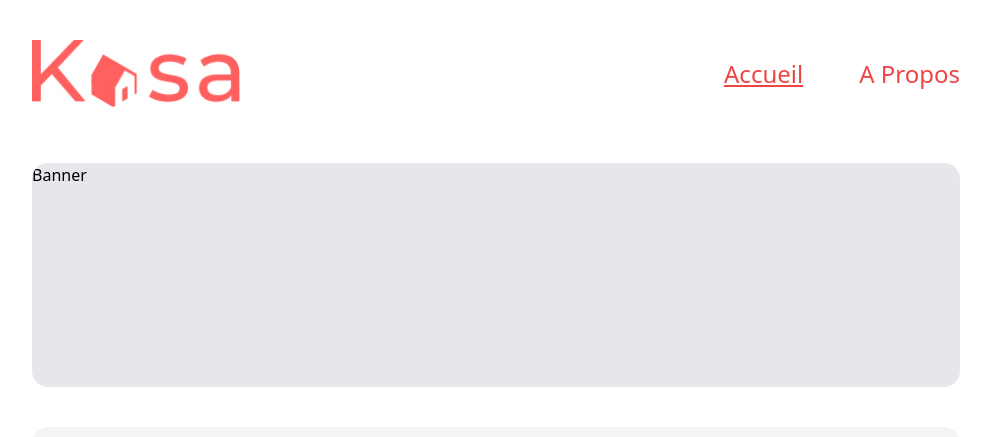
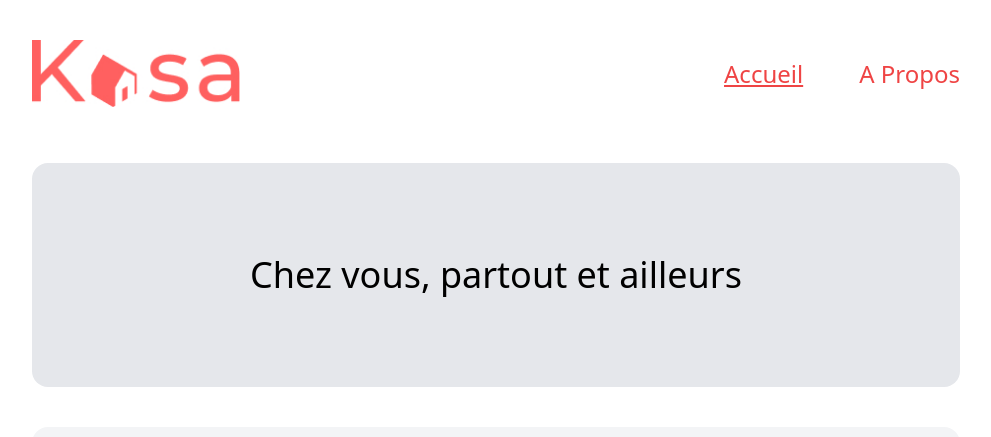
Before and after one commit to Manidoux41/newblog-react, a React (Create React App) app: page /home in a window 1280 px wide. Shown: the top 437 px of the page, without its empty margins (144-1135 px from the left). Built offline with nearby package versions, Linux system fonts and the light colour scheme.

Commit message:
add title on banner

```diff
--- a/src/components/Banner/Banner.jsx
+++ b/src/components/Banner/Banner.jsx
@@ -1,8 +1,9 @@
-import React from 'react'
+function Banner({title}) {
 
-function Banner() {
   return (
-    <div className='h-28 rounded-2xl bg-gray-200 overflow-hidden sm:h-56'>Banner</div>
+    <div className='h-28 rounded-2xl bg-gray-200 overflow-hidden flex justify-center items-center sm:h-56'>
+      <h2 className='absolute text-black text-4xl'>{title}</h2>
+    </div>
   )
 }
 
--- a/src/components/Cards/Card.jsx
+++ b/src/components/Cards/Card.jsx
@@ -1,6 +1,6 @@
 import { Link } from "react-router-dom";
 
-function Card({ cover, title }) {
+function Card({ id, cover, title }) {
   const imageURL = cover;
 
   return (
@@ -8,6 +8,7 @@ function Card({ cover, title }) {
       id="card"
       className="w-[340px] h-[340px] mx-auto justify-self-center self-center relative rounded-md overflow-hidden bg-center bg-cover drop-shadow-sm hover:drop-shadow-2xl hover:brightness-75"
       style={{ backgroundImage: `url(${imageURL})` }}
+
     >
       <h3 className="text-white drop-shadow-2xl text-lg absolute left-2 bottom-2 z-10">
         {title}
--- a/src/components/Cards/Cards.jsx
+++ b/src/components/Cards/Cards.jsx
@@ -13,7 +13,7 @@ function Cards() {
   return (
     <div className="bg-gray-100 rounded-2xl flex justify-between flex-wrap gap-[60px] p-10 sm:my-10">
       {logements.map((item) => (
-        <Card key={item.id} title={item.title} cover={item.cover} />
+        <Card key={item.id} id={item.id} title={item.title} cover={item.cover} />
       ))}
     </div>
   );
--- a/src/pages/About.jsx
+++ b/src/pages/About.jsx
@@ -1,10 +1,10 @@
 import React from 'react'
 import Banner from '../components/Banner/Banner'
 
-function About() {
+function About({title}) {
   return (
     <div className='sm:mx-44'>
-      <Banner />
+      <Banner title=''/>
     </div>
   )
 }
--- a/src/pages/Home.jsx
+++ b/src/pages/Home.jsx
@@ -1,11 +1,16 @@
-import React from 'react'
+import { useEffect, useState } from 'react'
 import Banner from '../components/Banner/Banner'
 import Cards from '../components/Cards/Cards'
 
 function Home() {
+  const [bannerTitle, setBannerTitle] = useState('')
+  useEffect(() => {
+    setBannerTitle('Chez vous, partout et ailleurs')
+  }, [])
+
   return (
     <div className='sm:mx-44'>
-      <Banner />
+      <Banner title={bannerTitle}/>
       <Cards />
     </div>
   )
```
